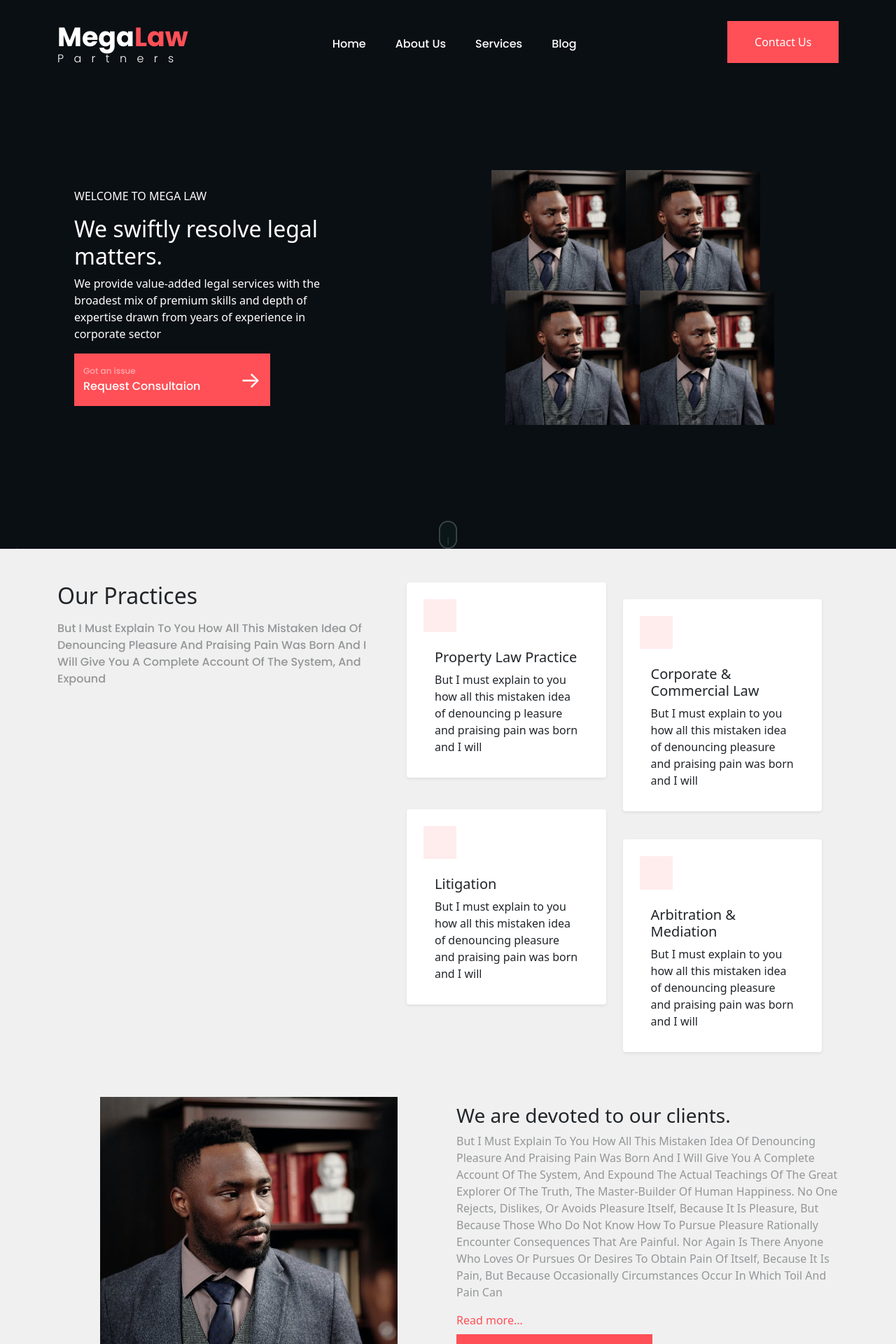
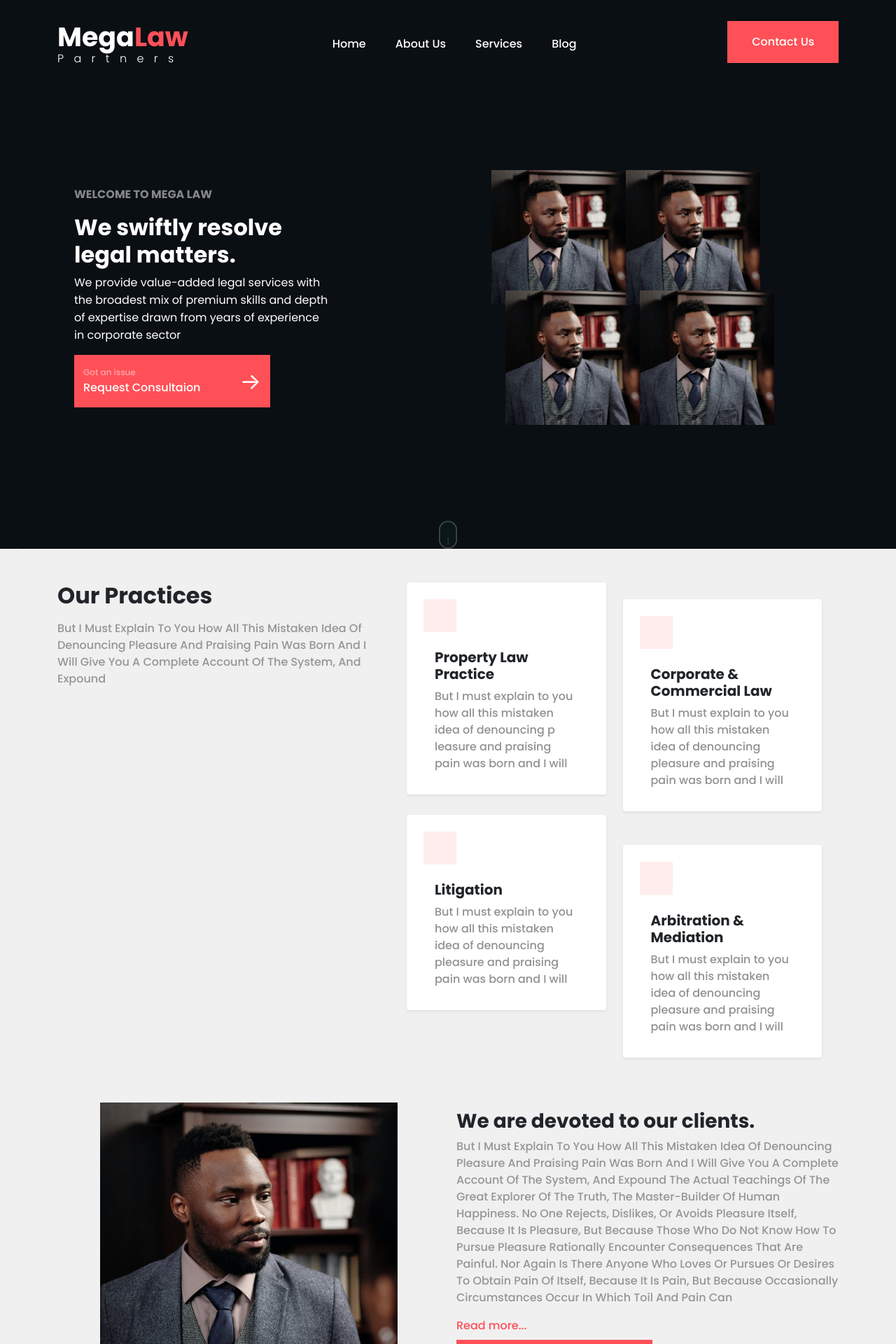
Before and after one commit to adaji025/MegaLaw, a Next.js app: page / in a window 1280 px wide. Shown: the top 1920 px of the page at 70% size. Built offline with nearby package versions, Linux system fonts and the light colour scheme.

Commit message:
implemented slick carousel

```diff
--- /dev/null
+++ b/components/BlogPost/BlogPost.js
@@ -0,0 +1,27 @@
+import React from "react";
+
+const BlogPost = ({post}) => {
+  return (
+    <div>
+      <div className="card bg-transparent border-0 px-2">
+        <img src={post.img} alt="" className="card-img-top" />
+        <div className="card-body">
+          <h5 className="poppins-medium">
+           {post.description}
+          </h5>
+          <p className="poppins-medium opacity-50 pt-1">
+            {post.content}
+          </p>
+          <a
+            onClick={() => router.push("/post")}
+            className="pb-2 tomato-color opacity-50 d-flex align-items-center"
+          >
+            Read more <span className="fs-2 ps-2">&#8594;</span>
+          </a>
+        </div>
+      </div>
+    </div>
+  );
+};
+
+export default BlogPost;
--- a/components/Contact/Contact.css
+++ b/components/Contact/Contact.css
@@ -15,7 +15,7 @@
     top: 0;
     left: 0;
     width: 90vw;
-    height: 75vh;
+    height: 80vh;
     transform: translate(6%, 15%);
   }
 }
--- a/components/Nav/Navbar.js
+++ b/components/Nav/Navbar.js
@@ -81,7 +81,7 @@ const Navbar = ({ textColor }) => {
             <span className="text-secondary">&copy; 2021 Megalaw Partners</span>
           </div>
         </ul>
-        <button className={`btn text-white nav-btn`} onClick={() => setIsOpen(true)}>Contact Us</button>
+        <button className={`btn poppins-medium text-white nav-btn`} onClick={() => setIsOpen(true)}>Contact Us</button>
       </nav>
 
       {/* modal */}
--- a/package.json
+++ b/package.json
@@ -16,7 +16,9 @@
     "react-dom": "17.0.2",
     "react-modal": "^3.14.4",
     "react-reveal": "^1.2.2",
-    "react-tsparticles": "^1.39.2"
+    "react-slick": "^0.28.1",
+    "react-tsparticles": "^1.39.2",
+    "slick-carousel": "^1.8.1"
   },
   "devDependencies": {
     "eslint": "8.8.0",
--- a/pages/index.js
+++ b/pages/index.js
@@ -12,6 +12,11 @@ import { useEffect, useState } from "react";
 import Navbar from "../components/Nav/Navbar";
 import Contact from "../components/Contact/Contact";
 import { useRouter } from "next/router";
+import Slider from "react-slick";
+import "slick-carousel/slick/slick.css";
+import "slick-carousel/slick/slick-theme.css";
+import { Blog } from "../utils/Blog";
+import BlogPost from "../components/BlogPost/BlogPost";
 
 export default function Home() {
   const [isOpen, setIsOpen] = useState(false);
@@ -24,6 +29,17 @@ export default function Home() {
   }, []);
 
   const router = useRouter();
+
+  let settings_sm = {
+    dot: true,
+    infinite: true,
+    speed: 500,
+    slidesToShow: 1.08,
+    slideToScroll: 1,
+    autoplay: true,
+    autoplaySpeed: 2000,
+    // cssEase: "linear",
+  };
   return (
     <div className={styles.container}>
       <Head>
@@ -40,9 +56,13 @@ export default function Home() {
               <div className="container">
                 <div className="row align-items-center">
                   <div className={`col-lg-9 text-white ${styles.welcome}`}>
-                    <p className={styles.welcome}>WELCOME TO MEGA LAW</p>
-                    <h2>We swiftly resolve legal matters.</h2>
-                    <span className="mb-2">
+                    <p className={`poppins-bold opacity-50 ${styles.welcome}`}>
+                      WELCOME TO MEGA LAW
+                    </p>
+                    <h2 className="poppins-bold">
+                      We swiftly resolve legal matters.
+                    </h2>
+                    <span className="mb-2 poppins-regular">
                       We provide value-added legal services with the broadest
                       mix of premium skills and depth of expertise drawn from
                       years of experience in corporate sector
@@ -87,7 +107,7 @@ export default function Home() {
         <Container className="py-5">
           <Row>
             <Col md={5}>
-              <h2 className="pb-2">Our Practices</h2>
+              <h2 className="pb-2 poppins-bold">Our Practices</h2>
               <p className="mega-law-muted poppins-medium">
                 But I Must Explain To You How All This Mistaken Idea Of
                 Denouncing Pleasure And Praising Pain Was Born And I Will Give
@@ -109,8 +129,8 @@ export default function Home() {
                         className={`mt-4 mb-2 ${styles.practicesImg}`}
                       />
                       <div className="card-body">
-                        <h5>Property Law Practice</h5>
-                        <p>
+                        <h5 className="poppins-bold">Property Law Practice</h5>
+                        <p className="poppins-medium opacity-50">
                           But I must explain to you how all this mistaken idea
                           of denouncing p leasure and praising pain was born and
                           I will
@@ -130,8 +150,10 @@ export default function Home() {
                         className={`mt-4 mb-2 ${styles.practicesImg}`}
                       />
                       <div className="card-body">
-                        <h5>Corporate & Commercial Law</h5>
-                        <p>
+                        <h5 className="poppins-bold">
+                          Corporate & Commercial Law
+                        </h5>
+                        <p className="poppins-medium opacity-50">
                           But I must explain to you how all this mistaken idea
                           of denouncing pleasure and praising pain was born and
                           I will
@@ -150,8 +172,8 @@ export default function Home() {
                         className={`mt-4 mb-2 ${styles.practicesImg}`}
                       />
                       <div className="card-body">
-                        <h5>Litigation</h5>
-                        <p>
+                        <h5 className="poppins-bold">Litigation</h5>
+                        <p className="poppins-medium opacity-50">
                           But I must explain to you how all this mistaken idea
                           of denouncing pleasure and praising pain was born and
                           I will
@@ -170,8 +192,10 @@ export default function Home() {
                         className={`mt-4 mb-2 ${styles.practicesImg}`}
                       />
                       <div className="card-body">
-                        <h5>Arbitration & Mediation</h5>
-                        <p>
+                        <h5 className="poppins-bold">
+                          Arbitration & Mediation
+                        </h5>
+                        <p className="poppins-medium opacity-50">
                           But I must explain to you how all this mistaken idea
                           of denouncing pleasure and praising pain was born and
                           I will
@@ -193,8 +217,8 @@ export default function Home() {
               <img src="./img/man.png" alt="" className="img-fluid" />
             </div>
             <div className="col-lg-6 d-flex flex-column justify-content-center pb-3 ">
-              <h3>We are devoted to our clients.</h3>
-              <p className="mega-law-muted">
+              <h3 className="poppins-bold">We are devoted to our clients.</h3>
+              <p className="mega-law-muted poppins-medium">
                 {" "}
                 But I Must Explain To You How All This Mistaken Idea Of
                 Denouncing Pleasure And Praising Pain Was Born And I Will Give
@@ -208,7 +232,7 @@ export default function Home() {
                 Because Occasionally Circumstances Occur In Which Toil And Pain
                 Can
               </p>
-              <a href="#" className="tomato-color pb-2">
+              <a href="#" className="tomato-color pb-2 poppins-medium">
                 Read more...
               </a>
               <button
@@ -256,7 +280,9 @@ export default function Home() {
                   <div className="container">
                     <div className="row">
                       <div className="col-md-11">
-                        <span className={`d-block ${styles.swift}`}>
+                        <span
+                          className={`d-block poppins-regular ${styles.swift}`}
+                        >
                           Swift & Professional
                         </span>
                         <span
@@ -309,7 +335,7 @@ export default function Home() {
               </p>
             </div>
           </div>
-          <div className="row">
+          <div className="row d-none d-sm-flex">
             <div className="col-md-6">
               <div className="card bg-transparent border-0">
                 <img src="./img/blog.png" alt="" className="card-img-top" />
@@ -357,6 +383,17 @@ export default function Home() {
               </div>
             </div>
           </div>
+          <div className="container d-sm-none">
+            <Slider {...settings_sm}>
+              {
+                Blog.map((post, index) => {
+                  return(
+                    <BlogPost key={index} post={post} />
+                  )
+                })
+              }
+            </Slider>
+          </div>
         </div>
       </section>
       <div className="container">
--- a/styles/Home.module.css
+++ b/styles/Home.module.css
@@ -108,6 +108,9 @@
   .practices {
     margin-top: 12rem;
   }
+  .testimonial {
+    width: 100vw;
+  }
 }
 @media (max-width: 576px) {
   .img {
--- /dev/null
+++ b/utils/Blog.js
@@ -0,0 +1,22 @@
+export const Blog = [
+    {
+        decription: "How Fintech Can Stimulate Financial Inclusion: Challenges And Opportunities.",
+        img: './img/blog.png',
+        content: 'Apparently we had reached a great height in the atmosphere, for the sky was a dead black, and the stars had ceased to twinkle. By the same illusion which lifts the horizon of the sea to the level of the spectator on..'
+      },
+    {
+        decription: "How Fintech Can Stimulate Financial Inclusion: Challenges And Opportunities.",
+        img: './img/blog.png',
+        content: 'Apparently we had reached a great height in the atmosphere, for the sky was a dead black, and the stars had ceased to twinkle. By the same illusion which lifts the horizon of the sea to the level of the spectator on..'
+      },
+    {
+        decription: "How Fintech Can Stimulate Financial Inclusion: Challenges And Opportunities.",
+        img: './img/blog.png',
+        content: 'Apparently we had reached a great height in the atmosphere, for the sky was a dead black, and the stars had ceased to twinkle. By the same illusion which lifts the horizon of the sea to the level of the spectator on..'
+      },
+    {
+        decription: "How Fintech Can Stimulate Financial Inclusion: Challenges And Opportunities.",
+        img: './img/blog.png',
+        content: 'Apparently we had reached a great height in the atmosphere, for the sky was a dead black, and the stars had ceased to twinkle. By the same illusion which lifts the horizon of the sea to the level of the spectator on..'
+      }
+]
```
Also changed, not shown: 1 other file (tests, documents, lock files or other folders).
